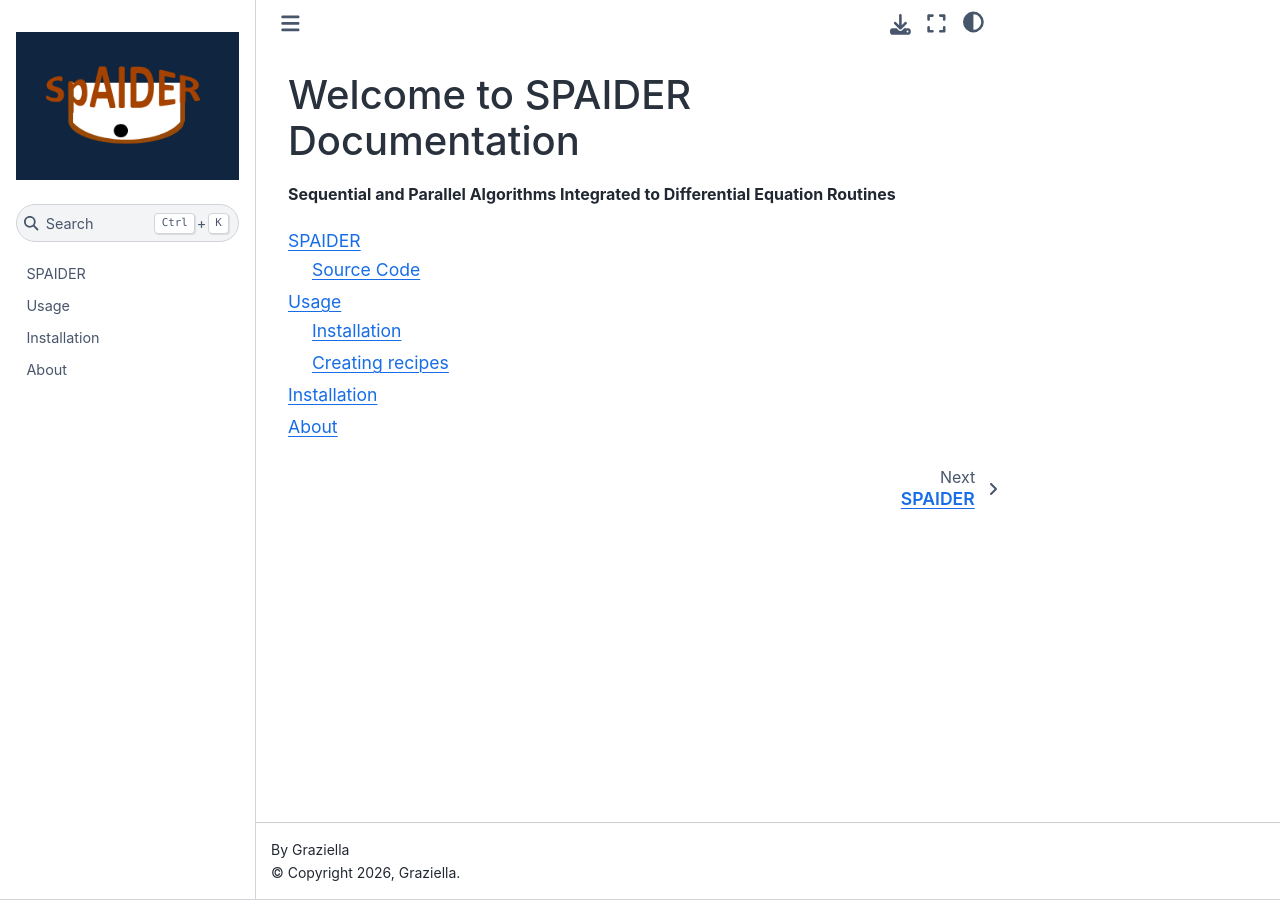
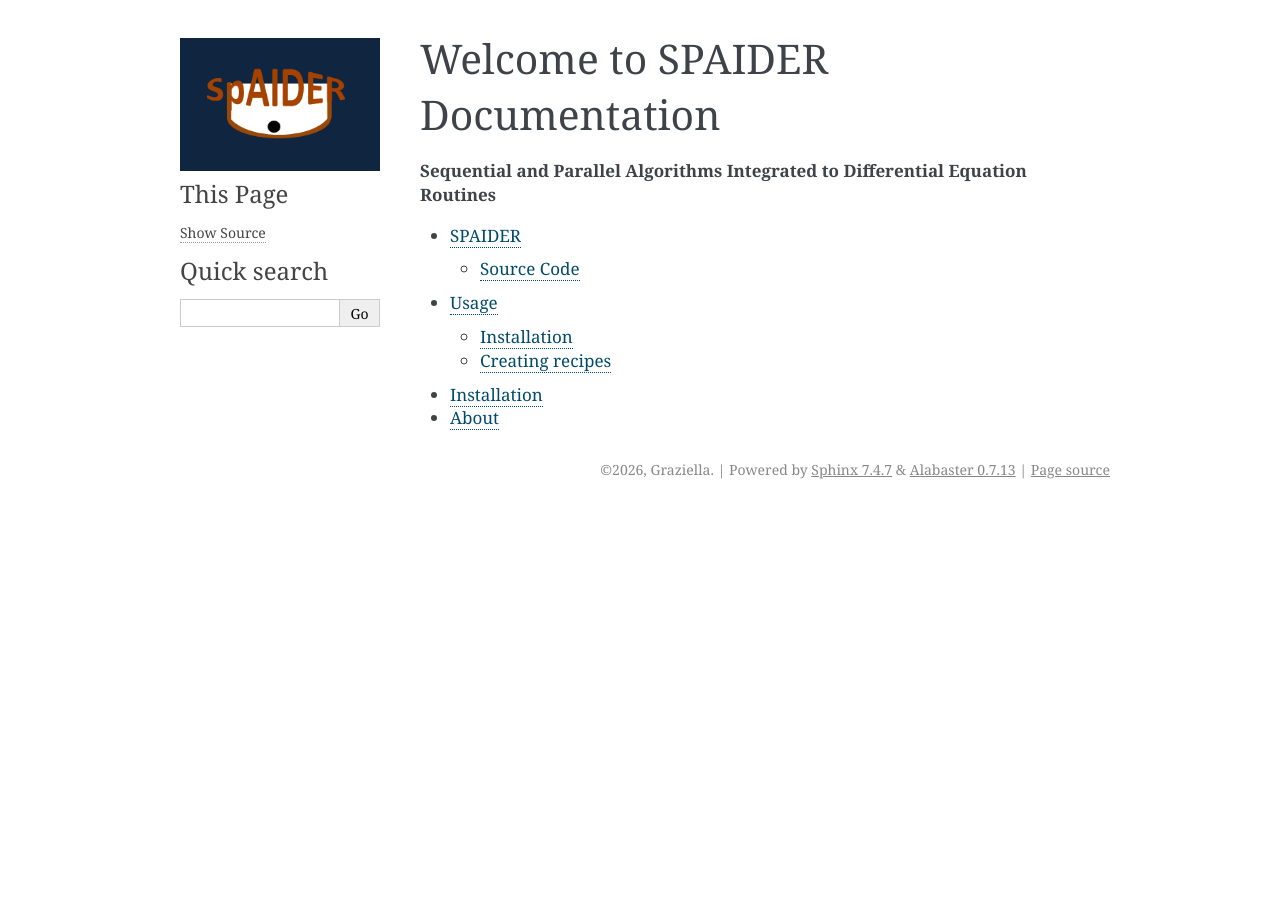
Before and after one commit to LizandroCloud/SPAIDER-M, a Sphinx documentation site: the page built from docs/source/index.rst, in a window 1280 px wide. Built offline with Sphinx 7.4.7, drawn with Linux system fonts in a browser that asks for light colours.

Commit message:
Update conf.py

```diff
--- a/docs/source/conf.py
+++ b/docs/source/conf.py
@@ -29,9 +29,10 @@ templates_path = ['_templates']
 
 # -- Options for HTML output
 
-html_theme = "sphinx_book_theme"
+html_theme = 'alabaster'
 html_logo = 'static/logo.png'
 html_static_path = ['static']
 
+
 # -- Options for EPUB output
 epub_show_urls = 'footnote'
```
